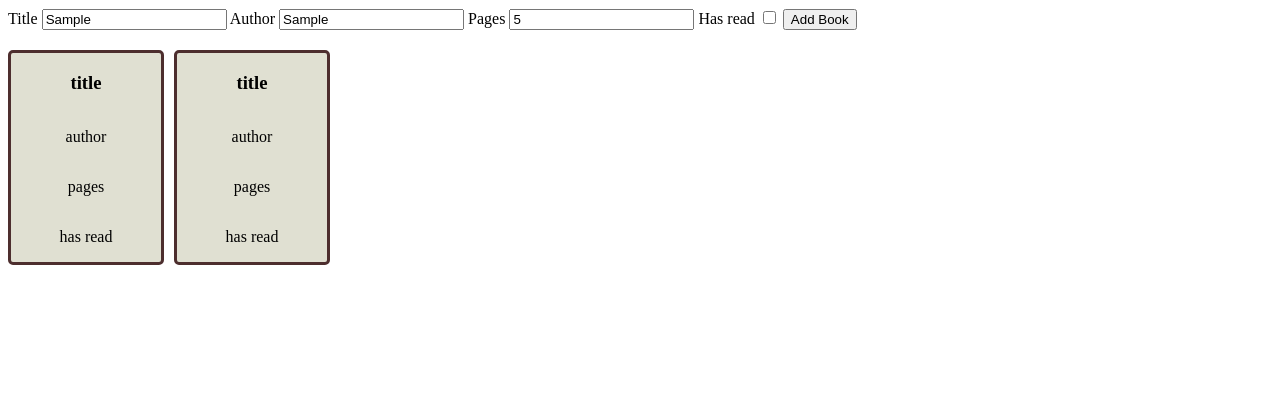
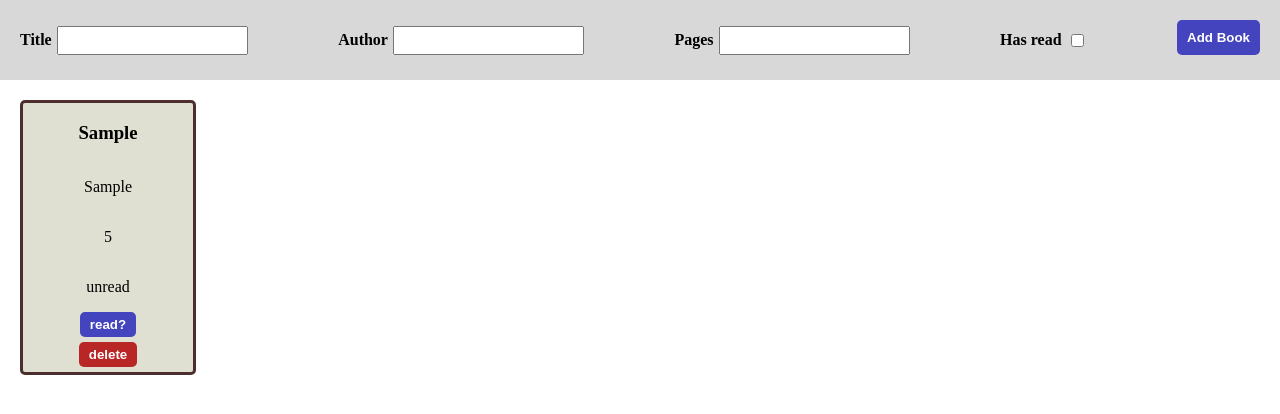
Before and after one commit to Kseckman/Project-Library, a plain HTML site: page index.html in a window 1280 px wide. Both pictures are taken after typing "Sample", "Sample", "5" into the empty fields and a click on the button "Add Book". Drawn offline with Linux system fonts and the light colour scheme.

Commit message:
full functionality

```diff
--- a/index.html
+++ b/index.html
@@ -8,29 +8,43 @@
 </head>
 <body>
     <div class="main">
-        <form action="">
+        <form action="" class="form-nav">
+            <div class="title">
                 <label for="add-title">Title</label>
                 <input type="text" id="add-title">
+            </div>
+            <div class="author">
                 <label for="add-author">Author</label>
                 <input type="text" id="add-author">
+            </div>
+            <div class="pages">
                 <label for="add-pages">Pages</label>
                 <input type="number" min="0" id="add-pages">
+            </div>
+            <div class="read">
                 <label for="has-read">Has read</label>
                 <input type="checkbox" id="has-read">
-            <button type="submit">Add Book</button>
+            </div>
+            <div class="nav-btns">
+                <button class="nav-btn" type="submit">Add Book</button>
+            </div>
         </form>
         <div class="book-list">
             <div class="book-card">
-                <h3 class="book-title">title</h3>
-                <p class="book-author">author</p>
-                <p class="book-pages">pages</p>
-                <p class="has-read">has read</p>
+                <h3 class="book-title">example title</h3>
+                <p class="book-author"> ex author</p>
+                <p class="book-pages"> expages</p>
+                <p class="has-read">ex has read</p>
+                <button class="read-btn">read?</button>
+                <button class='delete-btn'>delete</button>
             </div>
             <div class="book-card">
-                <h3 class="book-title">title</h3>
-                <p class="book-author">author</p>
-                <p class="book-pages">pages</p>
-                <p class="has-read">has read</p>
+                <h3 class="book-title">ex  title</h3>
+                <p class="book-author">ex author</p>
+                <p class="book-pages">ex pages</p>
+                <p class="has-read">ex has read</p>
+                <button class="read-btn">read?</button>
+                <button class='delete-btn'>delete</button>
             </div>
         </div>
     </div>
--- a/main.js
+++ b/main.js
@@ -5,38 +5,75 @@ const hasRead = document.querySelector('#has-read')
 const submitBtn = document.querySelector('button')
 
 const myLibary = [];
-
 submitBtn.addEventListener('click', addBookToLibrary)
 
+
 function Book(title, author, pages,read){
-    //constructor
     this.title = title;
     this.author = author;
     this.pages = pages;
     this.read = read;
 }
 
-//the method in the book constructor
-// Book.prototype.read = function(title, author, pages){
-//     console.log('read or not')
-//     return `${title} by ${author}, ${pages}. has ${hasRead} been read.`
-// }
+Book.prototype.toggleRead = function(){
+    this.read = !this.read
+}
 
 function addBookToLibrary(e){
-    //add new book to existing library.
     e.preventDefault()
-    title = addTitle.value
-    author = addTitle.value
-    pages = addTitle.value
-    read = hasRead.checked
-    let book = new Book(title,author,pages,read)
-    myLibary.push(book)
-    console.log(myLibary)
+    title = addTitle.value;
+    author = addAuthor.value;
+    pages = addPages.value;
+    read = hasRead.checked;
+    let book = new Book(title,author,pages,read);
+    myLibary.push(book);
+    console.log(myLibary);
+    displayBooks(book);
+    addTitle.value = ''
+    addAuthor.value= ''
+    addPages.value = ''
+    hasRead.checked = ''
+
 }
 
 function displayBooks(){
-    //loop through library , need to make card for each book. insert title author and pages to display
-    myLibrary.map(book => {
+    const bookList = document.querySelector('.book-list')
+    bookList.innerHTML ='';
 
+    myLibary.map(book => {
+        let card = document.createElement('div')
+        card.classList.add('book-card')
+        let cardH3 = document.createElement('h3')
+        cardH3.classList.add('book-title')
+        let cardAuthor = document.createElement('p')
+        cardAuthor.classList.add('book-author')
+        let cardPages = document.createElement('p')
+        cardPages.classList.add('book-pages')
+        let cardRead = document.createElement('p')
+        cardRead.classList.add('book-has-read')
+        let readBtn = document.createElement('button')
+        readBtn.classList.add('read-btn')
+        let deleteBtn = document.createElement('button')
+        deleteBtn.classList.add('delete-btn')
+
+        cardH3.textContent = `${book.title}`;
+        cardAuthor.textContent = `${book.author}`;
+        cardPages.textContent = `${book.pages}`;
+        cardRead.textContent = `${book.read ? 'read': 'unread'}`;
+        readBtn.textContent = 'read?';
+        deleteBtn.textContent = 'delete';
+
+        deleteBtn.addEventListener('click', removeBook)
+        readBtn.addEventListener('click', ()=>{
+            book.toggleRead();
+            displayBooks();
+        })
+
+        card.append(cardH3, cardAuthor, cardPages, cardRead,readBtn, deleteBtn)
+        bookList.append(card)
     })
 }
+
+function removeBook(){
+    this.parentElement.remove()
+}
--- a/style.css
+++ b/style.css
@@ -1,15 +1,70 @@
+body{
+    font: sans-serif;
+    margin: 0;
+}
+
+.form-nav{
+    padding: 20px;
+    display: flex;
+   justify-content: space-between;
+   background-color: rgb(216, 216, 216);
+   font-weight: 700;
+}
+
+.form-nav div{
+    display: flex;
+    align-items: center;
+}
+
+label{
+    padding-right: 5px;
+}
+
+input{
+    padding: 5px;
+}
+
+.nav-btn{
+    padding:10px;
+    margin-bottom: 5px;
+    border: none;
+    border-radius: 5px;
+    font-weight: 600;
+    color: white;
+    background-color: rgb(68, 68, 190);
+}
+
+
 .book-list{
     display: flex;
     gap: 10px;
-    margin-top: 20px;
+    padding: 20px;
 }
 
 .book-card{
     background-color: rgb(224, 224, 210);
     display: flex;
     flex-direction: column;
-    width: 150px;
+    width: 170px;
     align-items: center;
     border: 3px rgb(77, 46, 46) solid;
     border-radius: 5px;
 }
+
+
+.book-list button{
+    padding: 5px 10px;
+    margin-bottom: 5px;
+    border: none;
+    border-radius: 5px;
+    color: white;
+    font-weight: 600;
+}
+
+.read-btn{
+    background-color: rgb(68, 68, 190);
+}
+
+.delete-btn{
+    background-color: rgb(185, 38, 38);
+}
```
Lines whose indentation alone changed are shown as unchanged.
